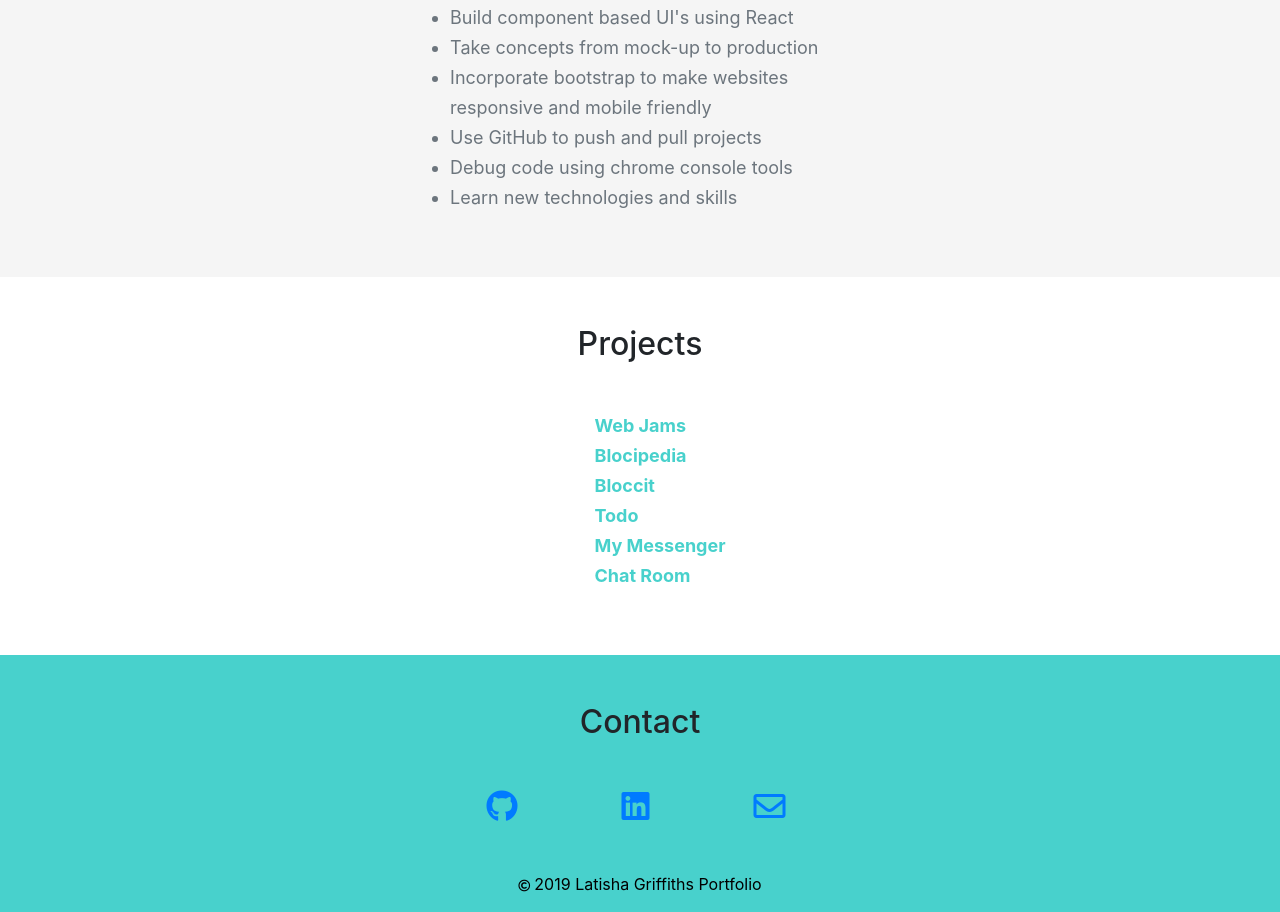
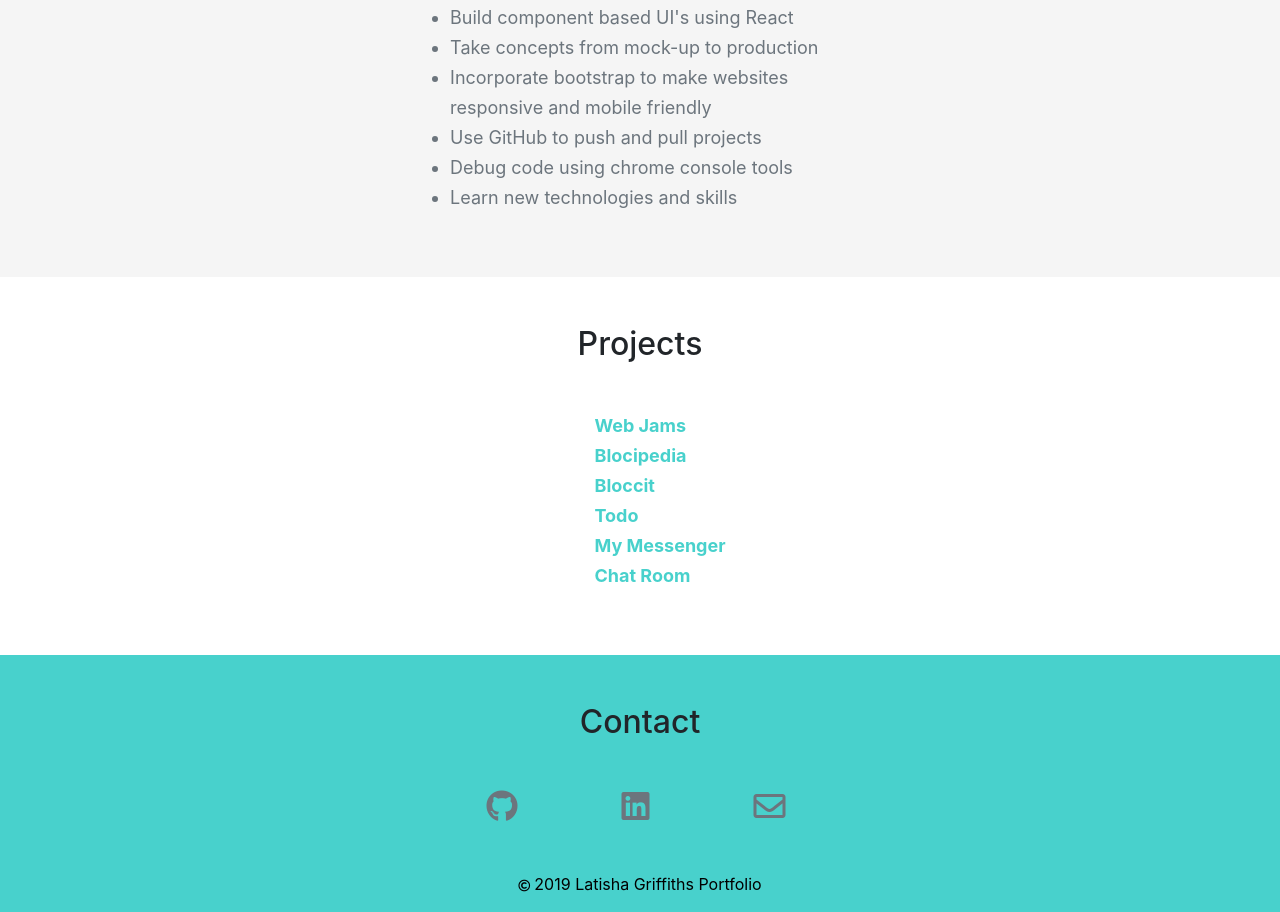
Before and after one commit to TishG/TishG.github.io, a plain HTML site: page index.html in a window 1280 px wide. Shown: the part 981-1893 px from the top of the page. Drawn offline with nearby package versions, Linux system fonts and the light colour scheme.

Commit message:
changed color of contact icons

```diff
--- a/index.html
+++ b/index.html
@@ -128,9 +128,9 @@
           <footer id="contact" class="container-fluid">
               <h2 class="text-center pt-5 mb-5">Contact</h2>
               <div class="container d-flex justify-content-center mb-5">
-                <a href="https://github.com/TishG" target="_blank" title="GitHub"class="mx-5"><span class="fab fa-github fa-2x mr-2"></span></a>
-                <a href="https://www.linkedin.com/in/tishgriffiths/" target="_blank" title="LinkedIn" class="mx-5"><span class="fab fa-linkedin fa-2x mr-2"></span></a>
-                <a href="mailto:latisha.griffiths@gmail.com" target="_blank" title="Email" class="mx-5"><span class="far fa-envelope fa-2x mr-2"></span></a>
+                <a href="https://github.com/TishG" target="_blank" title="GitHub"class="mx-5"><span class="fab fa-github fa-2x mr-2 text-secondary"></span></a>
+                <a href="https://www.linkedin.com/in/tishgriffiths/" target="_blank" title="LinkedIn" class="mx-5"><span class="fab fa-linkedin fa-2x mr-2 text-secondary"></span></a>
+                <a href="mailto:latisha.griffiths@gmail.com" target="_blank" title="Email" class="mx-5"><span class="far fa-envelope fa-2x mr-2 text-secondary"></span></a>
               </div>
               <div class="container d-flex justify-content-center">
                 <p id="copyright" title="Copyright"><span class="far fa-copyright fa-xs mr-1"></span>2019 Latisha Griffiths Portfolio</p>
```
